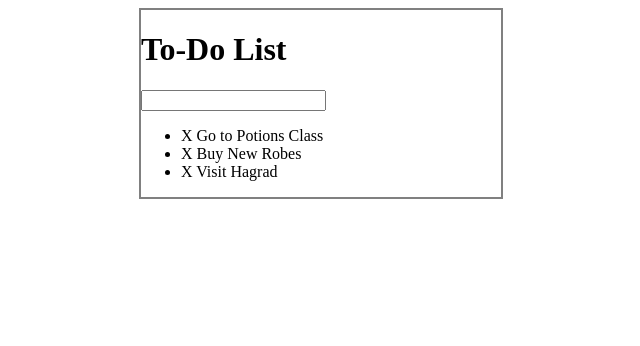
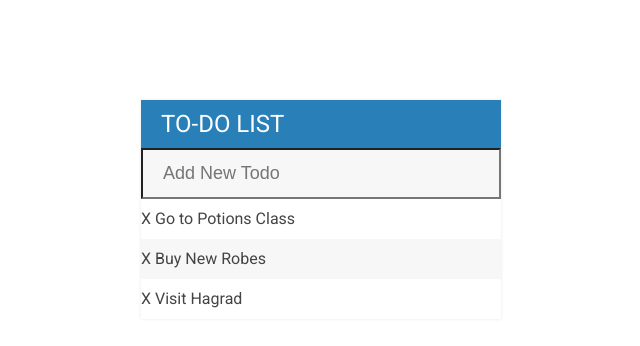
Before and after one commit to AbisaiRodriguez/TodoListProject, a plain HTML site: page index.html in a window 1280 px wide. Shown: the whole page, without its empty margins (319-959 px from the left). Drawn offline with Linux system fonts and the light colour scheme.

Commit message:
styling of the todo

```diff
--- a/assets/css/todos.css
+++ b/assets/css/todos.css
@@ -1,7 +1,54 @@
+body {
+    font-family: 'Roboto', sans-serif;
+}
+
+h1 {
+background: #2980b9;
+color: white;
+margin: 0;
+padding: 10px 20px;
+text-transform: uppercase;
+font-size: 24px;
+font-weight: normal;
+}
+
+ul {
+    list-style: none;
+    margin: 0;
+    padding: 0;
+}
+
+li {
+    background: white;
+    height: 40px;
+    line-height: 40px;
+    color: #444444;
+}
+
+input {
+    color: #2980b9;
+    font-size: 18px;
+    background: #f7f7f7;
+    width: 100%;
+    padding: 13px 13px 13px 20px;
+    box-sizing: border-box;
+}
+
+input:focus{
+    background: #fff;
+    border: 3px solid #2980b9;
+    outline: none;
+}
+
+li:nth-child(2n){
+    background: #f7f7f7;
+}
+
 #container {
     width: 360px;
-    margin: 0 auto;
-    border: 2px solid gray;
+    margin: 100px auto;
+    background: #f7f7f7;
+    box-shadow: 0 0 3px rgba(0, 0, 0, 0.1);
 }
 
 .completed {
--- a/index.html
+++ b/index.html
@@ -7,12 +7,13 @@
     <title>Todo List</title>
     <script type="text/javascript" src="assets/js/lib/jquery-3.4.0.min.js"></script>
     <link rel="stylesheet" href="assets/css/todos.css">
+    <link href="https://fonts.googleapis.com/css?family=Roboto:400,500,700" rel="stylesheet">
 </head>
 <body>
 
     <div id="container">
         <h1>To-Do List</h1>
-        <input type="text" name="" id="">
+        <input type="text" placeholder="Add New Todo">
 
         <ul>
             <li><span>X</span> Go to Potions Class</li>
```
